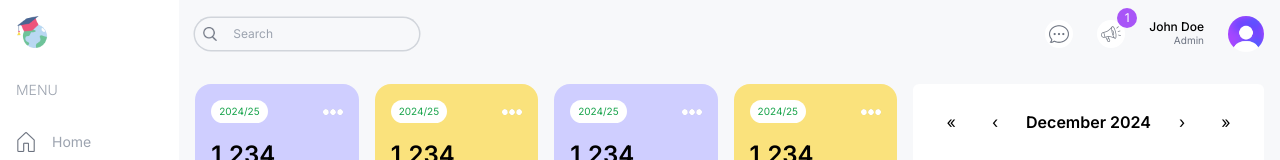
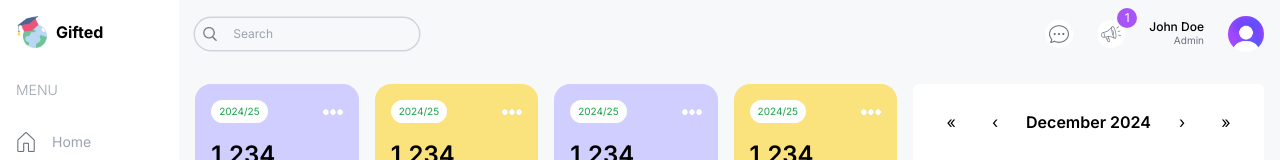
Before and after one commit to safak/next-dashboard-ui, a Next.js app: page /admin in a window 1280 px wide. Shown: the top 160 px of the page. Built offline with nearby package versions, Linux system fonts and the light colour scheme.

Commit message:
feat(layout): update sidebar styles for improved visibility

```diff
--- a/src/app/(dashboard)/layout.tsx
+++ b/src/app/(dashboard)/layout.tsx
@@ -10,10 +10,10 @@ export default function DashboardLayout({
 }>) {
   return <div className="h-screen flex">
     {/** Sidebar */}
-    <div className="w-[14%] md:w-[8%] lg:w-[16%] xl:w-[14%] text-white p-4">
+    <div className="w-[14%] md:w-[8%] lg:w-[16%] xl:w-[14%] p-4">
       <Link href="/" className="flex items-center justify-center lg:justify-start gap-2">
         <Image src="/logo.png" alt="Logo" width={32} height={32} />
-        <span className="hidden lg:block">Gifted</span>
+        <span className="hidden lg:block font-bold">Gifted</span>
       </Link>
       <Menu/>
     </div>
```
